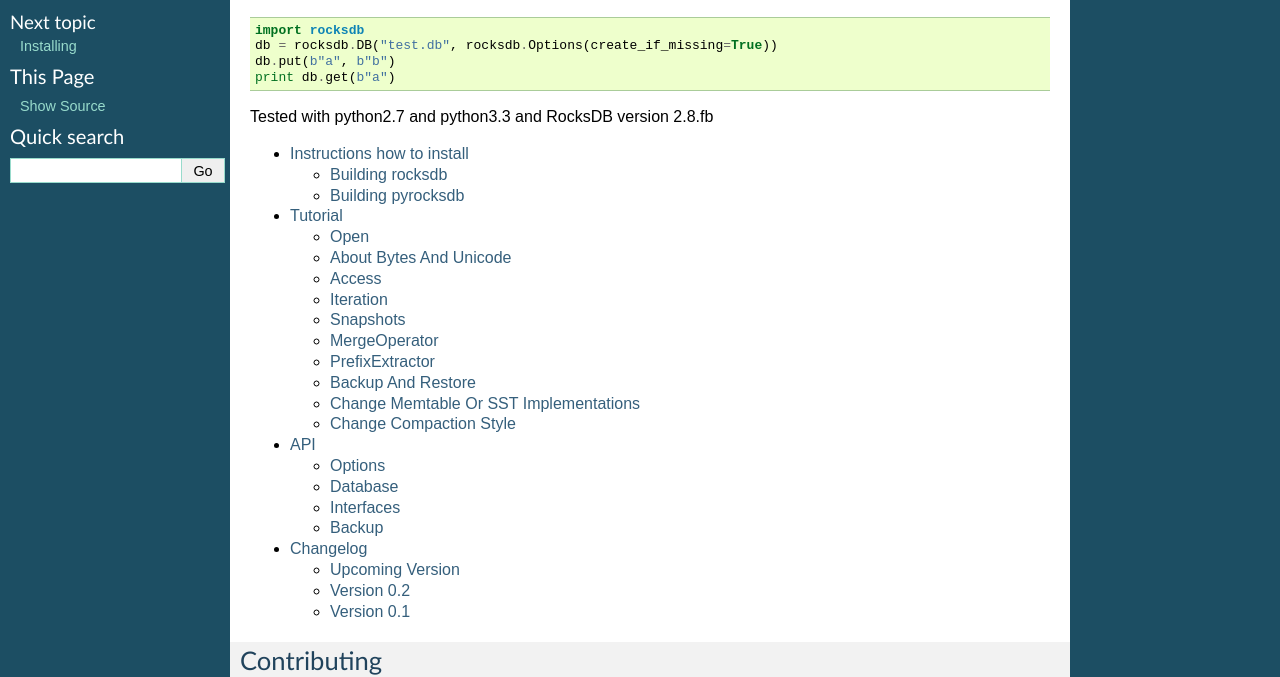
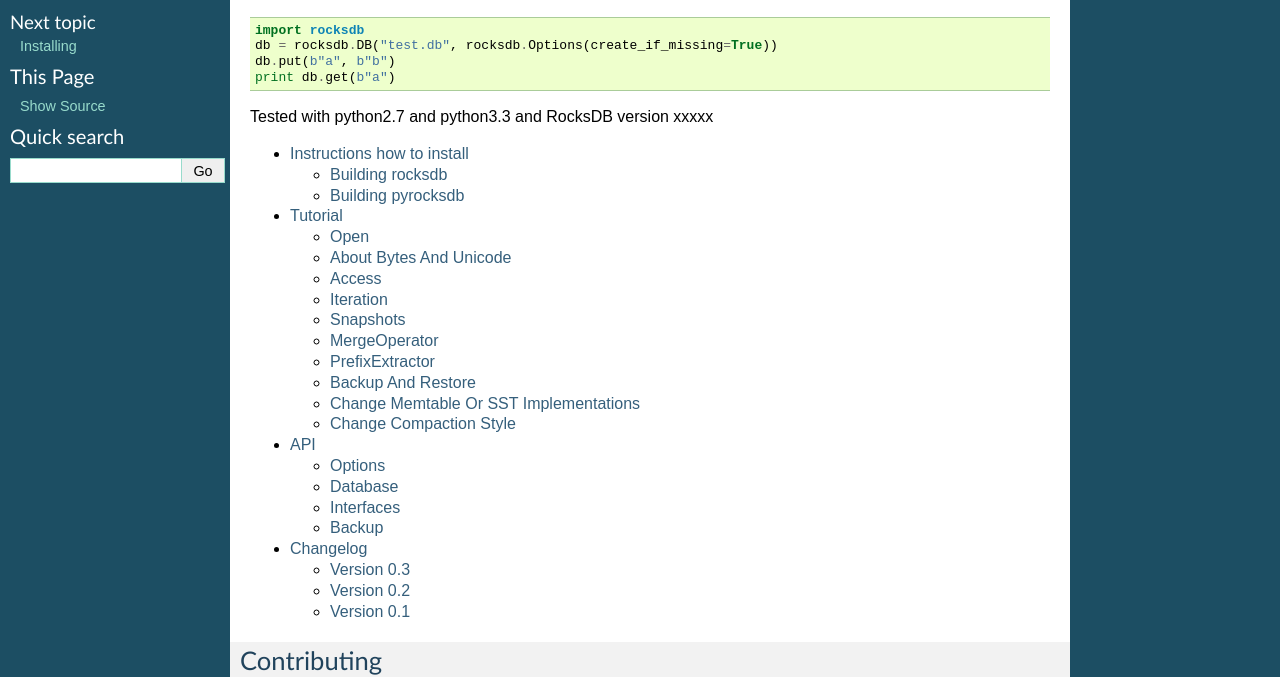
Before and after one commit to stephan-hof/pyrocksdb, a Sphinx documentation site: the page built from docs/index.rst, in a window 1280 px wide. Shown: the part 169-846 px from the top of the page. Built offline with Sphinx 7.4.7, drawn with Linux system fonts in a browser that asks for light colours.

Commit message:
'master' is not bound to any rocksdb version

```diff
--- a/docs/changelog.rst
+++ b/docs/changelog.rst
@@ -1,13 +1,12 @@
 Changelog
 *********
 
-Upcoming Version
-----------------
+Version 0.3
+-----------
 
-Target is rocksdb 3.0
 
 Version 0.2
-----------------
+-----------
 
 This version works with RocksDB version 2.8.fb. Now you have access to the more
 advanced options of rocksdb. Like changing the memtable or SST representation.
--- a/docs/index.rst
+++ b/docs/index.rst
@@ -11,7 +11,7 @@
     print db.get(b"a")
 
 
-Tested with python2.7 and python3.3 and RocksDB version 2.8.fb
+Tested with python2.7 and python3.3 and RocksDB version xxxxx
 
 .. toctree::
     :maxdepth: 2
--- a/docs/installation.rst
+++ b/docs/installation.rst
@@ -12,7 +12,6 @@
     $ apt-get install build-essential
     $ apt-get install libsnappy-dev zlib1g-dev libbz2-dev libgflags-dev
     $ git clone https://github.com/facebook/rocksdb.git
-    $ git checkout 2.8.fb
     $ cd rocksdb
     $ make shared_lib
 
--- a/setup.py
+++ b/setup.py
@@ -28,7 +28,7 @@
 
 setup(
     name="pyrocksdb",
-    version='0.2',
+    version='0.3',
     description="Python bindings for RocksDB",
     keywords='rocksdb',
     author='Stephan Hofmockel',
```
